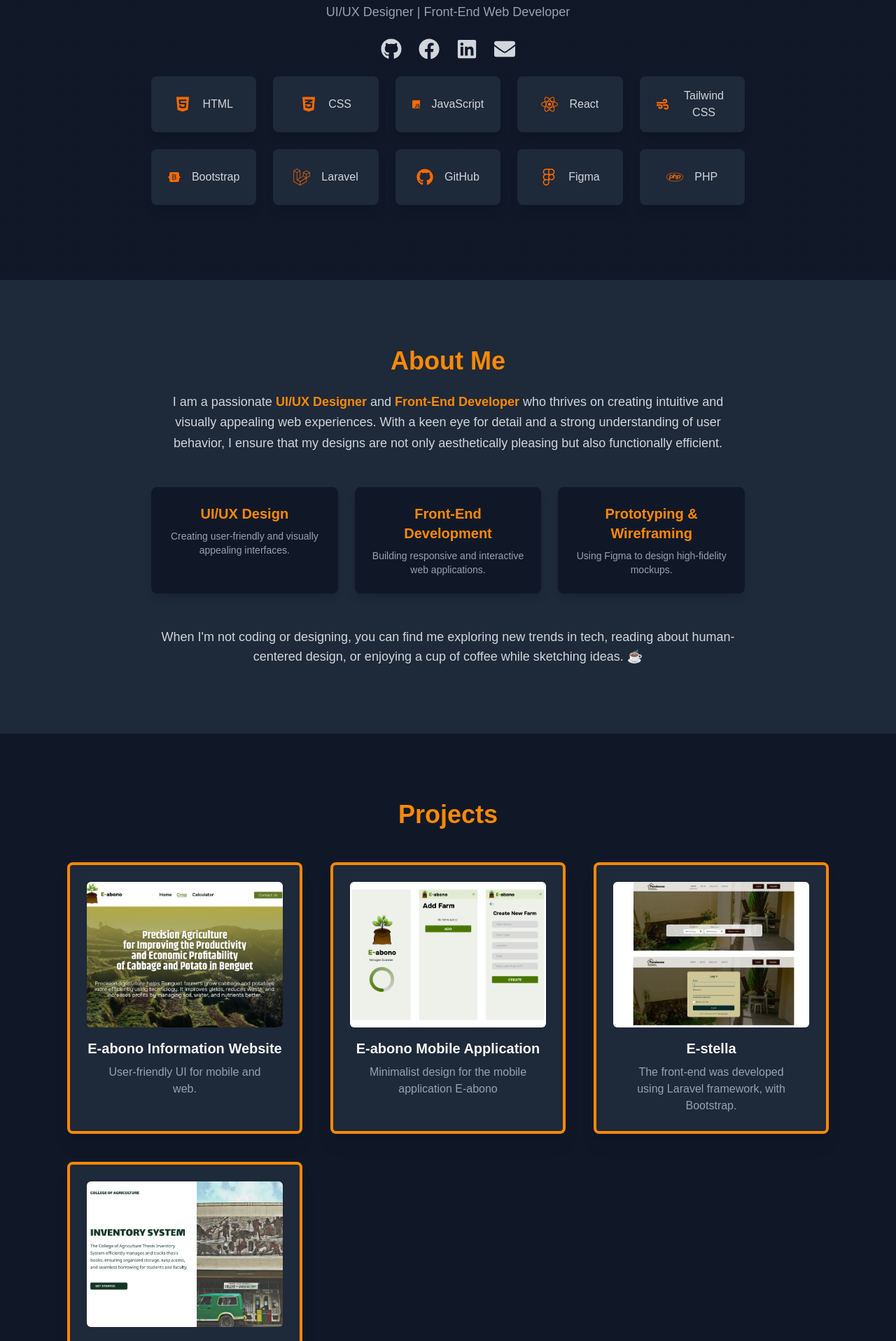
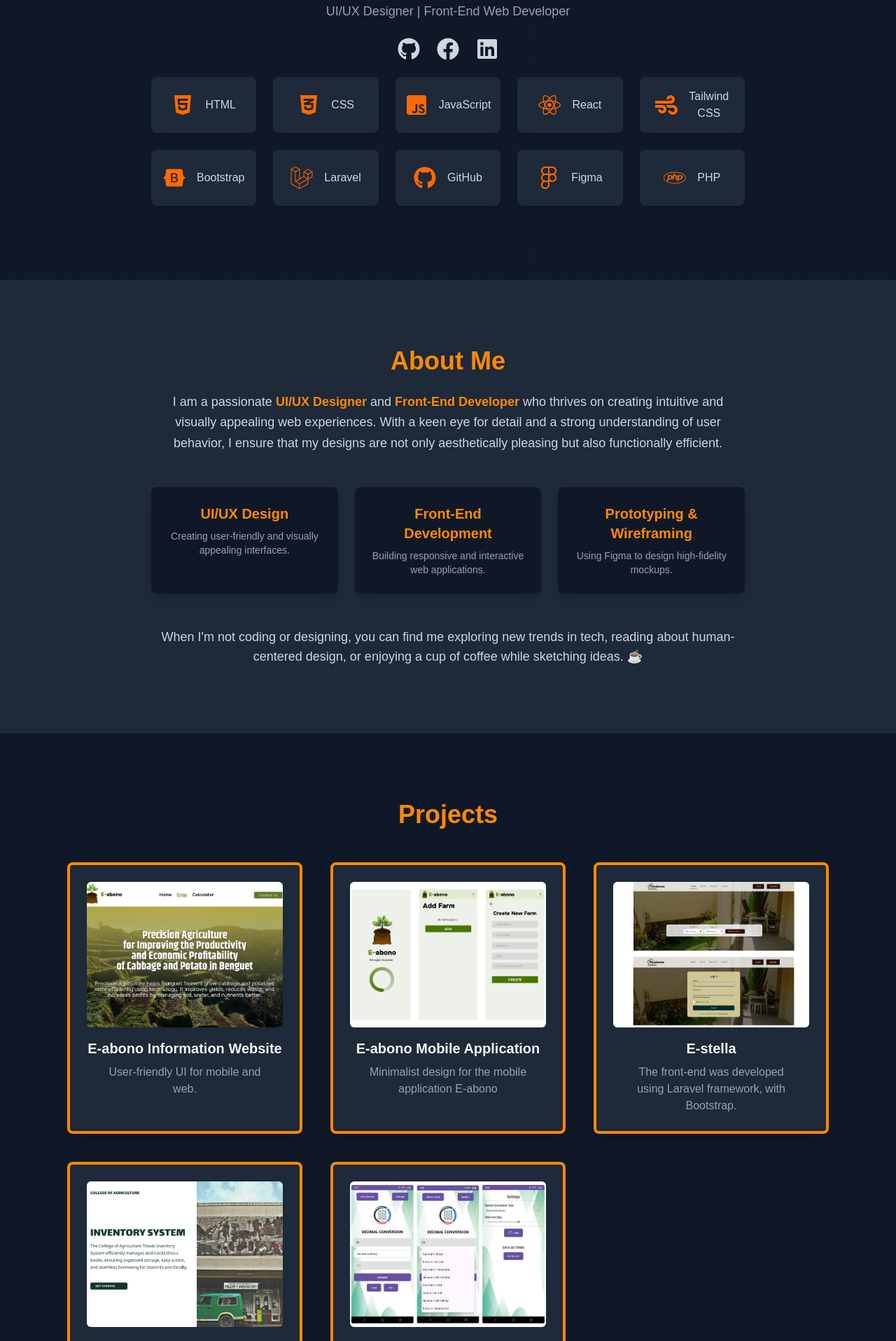
Before and after one commit to galliguezmary/mj-portfolio, a Next.js app: page / in a window 1280 px wide. Shown: the part 400-2316 px from the top of the page at 70% size. Built offline with nearby package versions, Linux system fonts and the light colour scheme.

Commit message:
updated react icons to same size and added 5th project

```diff
--- a/src/app/sections/hero.tsx
+++ b/src/app/sections/hero.tsx
@@ -2,7 +2,6 @@ import { motion } from "framer-motion";
 import { useEffect, useState } from "react";
 import {
   FaGithub,
-  FaEnvelope,
   FaHtml5,
   FaCss3Alt,
   FaJsSquare,
@@ -93,7 +92,6 @@ export default function Hero() {
               icon: FaLinkedin,
               link: "https://www.linkedin.com/in/mary-joyce-ann-galliguez",
             },
-            { icon: FaEnvelope, link: "mailto:mjanngalliguez77@gmail.com" },
           ].map(({ icon: Icon, link }, index) => (
             <motion.a
               key={index}
@@ -103,7 +101,7 @@ export default function Hero() {
               className="text-3xl text-gray-300 hover:text-orange-500 transition-transform transform hover:scale-110"
               whileHover={{ rotate: 10 }}
             >
-              <Icon />
+              <Icon className="w-8 h-8 flex-shrink-0" />
             </motion.a>
           ))}
         </motion.div>
@@ -139,8 +137,8 @@ export default function Hero() {
                 boxShadow: "0 0 10px rgba(255,165,0,0.5)",
               }}
             >
-              <Icon className="text-orange-500 text-2xl" />
-              <span>{name}</span>
+              <Icon className="w-8 h-8 flex-shrink-0 text-orange-500" />
+              <span className="text-sm sm:text-base">{name}</span>
             </motion.div>
           ))}
         </motion.div>
--- a/src/app/sections/project.tsx
+++ b/src/app/sections/project.tsx
@@ -12,6 +12,7 @@ const projects = [
   {
     items: [
       { title: "Library Inventory System", description: "Wireframe was created first to visualize the interface, saving time on revisions when adding features.", img: "/images/p4.png" },
+      { title: "Decicon", description: "Mobile Application for converting decimals", img: "/images/p5.png" },
     ],
   },
 ];
```
Also changed, not shown: public/images/p5.png (added).
